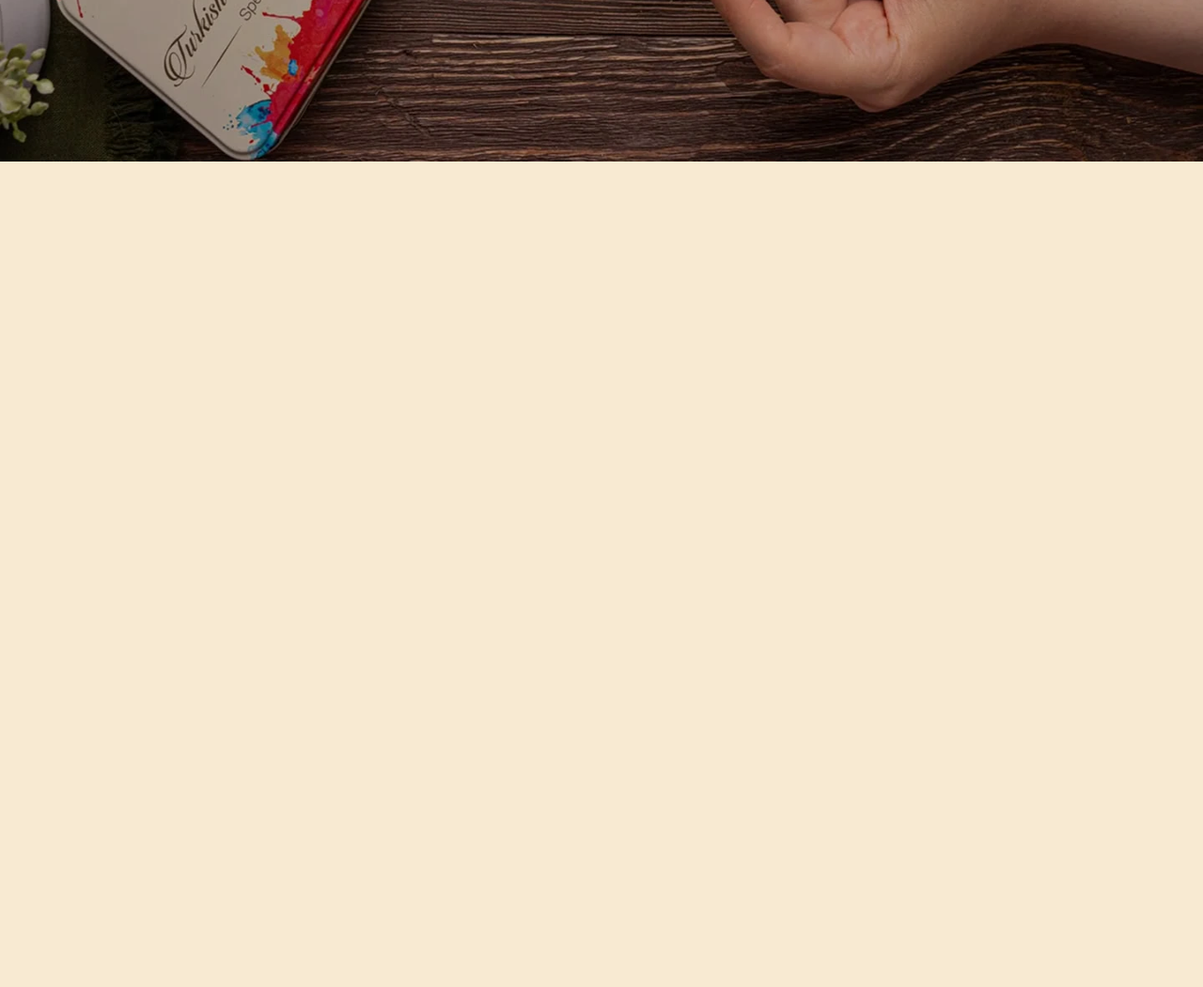
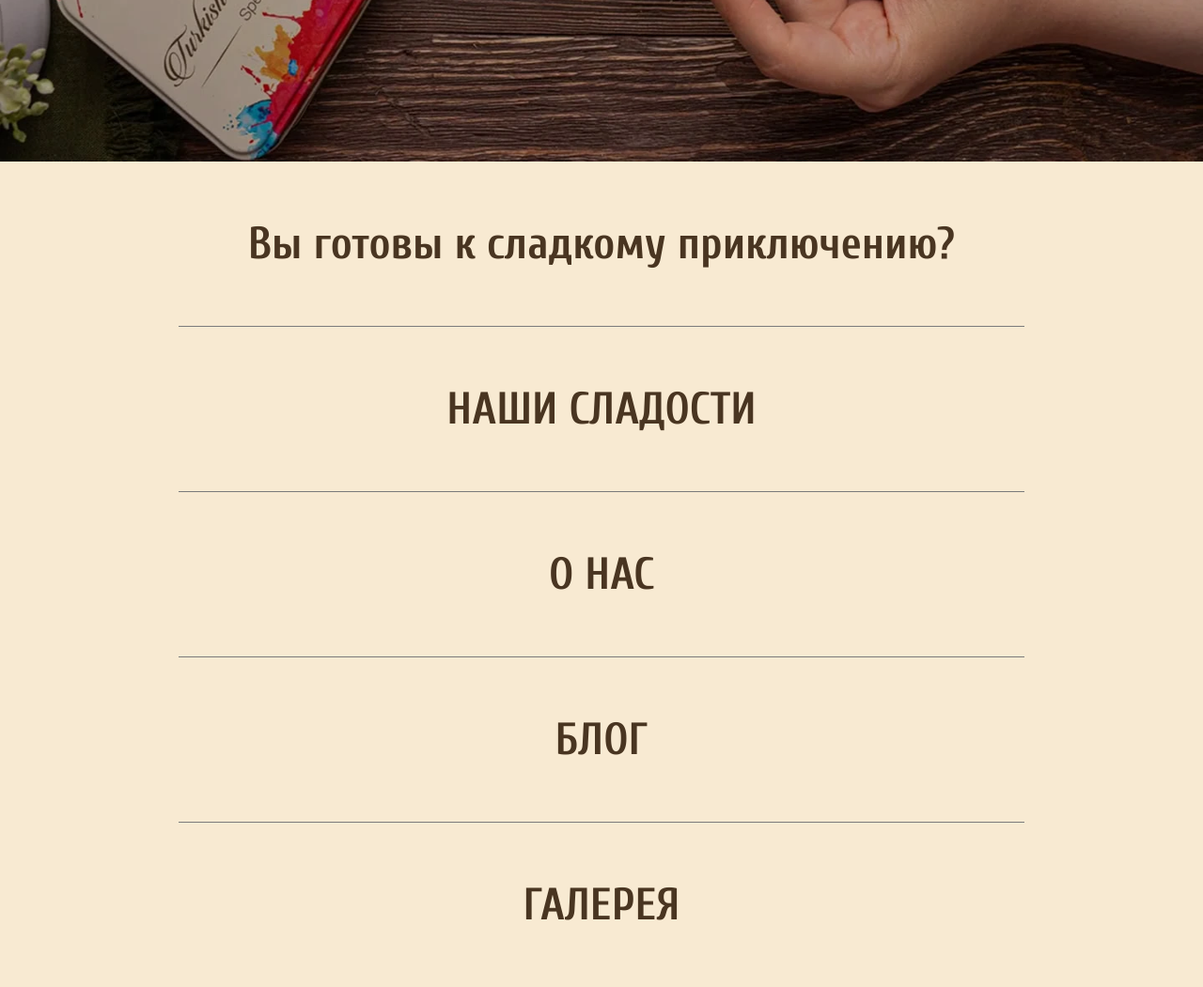
Before and after one commit to Dazai13/hacibaba, a PHP site: page / in a window 1280 px wide. Shown: the part 738-1789 px from the top of the page at 94% size. Before the commit the page ends 910 px from the top, so only its background shows below. Run offline with PHP 8.4, Linux system fonts and the light colour scheme; some libraries are stand-ins or nearby versions.

Commit message:
Распланировка блоков

```diff
--- a/css/style.css
+++ b/css/style.css
@@ -108,6 +108,23 @@ img{
     margin:0 auto;
     width: 100%;
 }
+.title{
+    color:var(--brown);
+    text-align: center;
+}
+.inner{
+    padding:6rem 0;
+}
+.line{
+    height: 1px;
+    width: 900px;
+    background-color: var(--gray);
+}
+.main{
+    display: flex;
+    flex-direction: column;
+    align-items: center;
+}
 /*header*/
 .header__inner{
     padding:2rem 4rem;
--- a/index.html
+++ b/index.html
@@ -36,7 +36,6 @@
             </div>
         </div>
     </header>
-    <main class="main">
     <div class="intro">
         <div class="intro__inner">
             <div class="intro__slider">
@@ -68,10 +67,43 @@
             </div>
         </div>
     </div>
+    <main class="main">
         <div class="catalog">
             <div class="container">
-                <div class="catalog_inner">
-
+                <div class="catalog__inner inner">
+                    <h2 class="title">Вы готовы к сладкому приключению?</h2>
+                </div>
+            </div>
+        </div>
+        <div class="line"></div>
+        <div class="sweets">
+            <div class="container">
+                <div class="sweets__inner inner">
+                    <h2 class="title">НАШИ СЛАДОСТИ</h2>
+                </div>
+            </div>
+        </div>
+        <div class="line"></div>
+        <div class="about">
+            <div class="container">
+                <div class="about__inner inner">
+                    <h2 class="title">О НАС</h2>
+                </div>
+            </div>
+        </div>
+        <div class="line"></div>
+        <div class="blog">
+            <div class="container">
+                <div class="blog__inner inner">
+                    <h2 class="title">БЛОГ</h2>
+                </div>
+            </div>
+        </div>
+        <div class="line"></div>
+        <div class="gallery">
+            <div class="container">
+                <div class="gallery__inner inner">
+                    <h2 class="title">ГАЛЕРЕЯ</h2>
                 </div>
             </div>
         </div>
```
Lines whose indentation alone changed are shown as unchanged.
